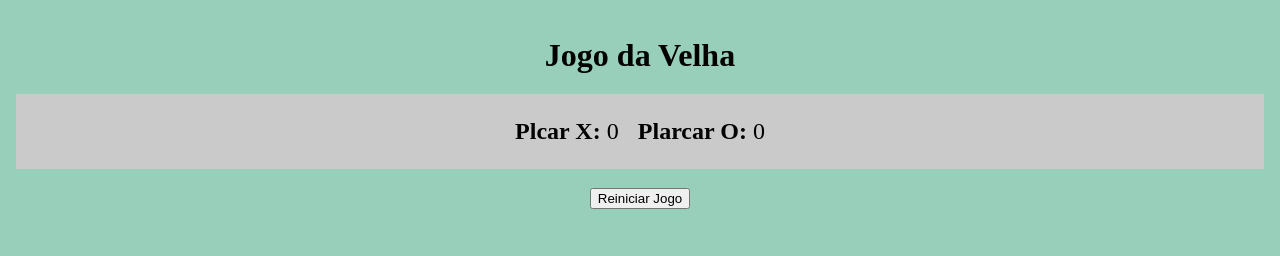
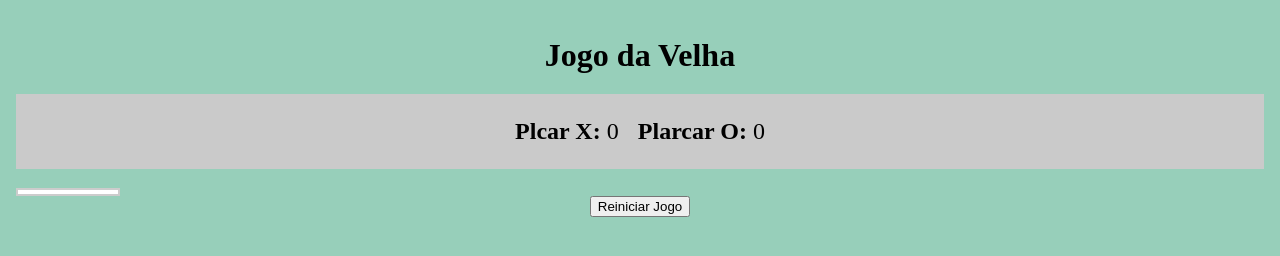
Before and after one commit to jbrunops/jogodavelha, a plain HTML site: page index.html in a window 1280 px wide. Drawn offline with Linux system fonts and the light colour scheme.

Commit message:
tabuleiro adicionado ao css - parte 1

```diff
--- a/style.css
+++ b/style.css
@@ -19,3 +19,17 @@ h1 {
   font-size: 1.5rem;
   background-color: rgb(202, 202, 202);
 }
+
+#tabuleiro {
+  width: 6.25rem;
+  height: 0.25rem;
+  display: flex;
+  align-items: center;
+  justify-content: center;
+  font-size: 2rem;
+  font-weight: 700;
+  background-color: rgb(255, 255, 255);
+  border: 2px solid #ccc;
+  cursor: pointer;
+  user-select: none;
+}
```
